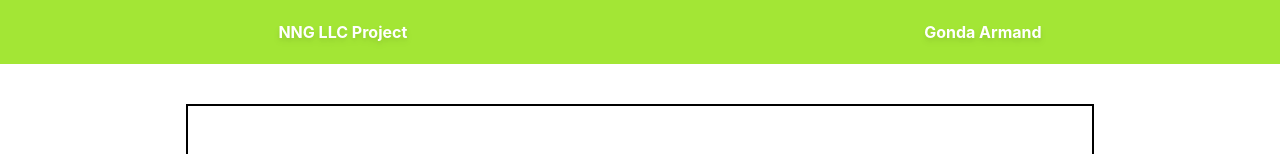
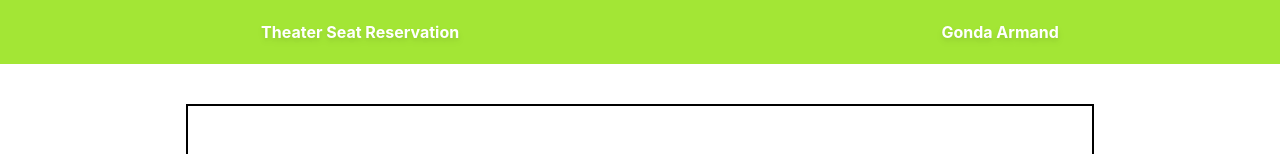
Before and after one commit to Xenonyy/nng-llc, a React (Create React App) app: page / in a window 1280 px wide. Shown: the top 154 px of the page. Built offline with nearby package versions, Linux system fonts and the light colour scheme.

Commit message:
feat: add new page title and header text

```diff
--- a/public/index.html
+++ b/public/index.html
@@ -7,7 +7,7 @@
     <meta name="theme-color" content="#000000" />
     <meta
       name="description"
-      content="Project for NNG LLC"
+      content="A theater seat reservation web app for."
     />
     <link
       href="https://fonts.googleapis.com/css2?family=Montserrat:wght@200;400;500;600;700&display=swap"
@@ -28,7 +28,7 @@
       work correctly both with client-side routing and a non-root public URL.
       Learn how to configure a non-root public URL by running `npm run build`.
     -->
-    <title>NNG LLC Project</title>
+    <title>Theater Seat Reservation</title>
   </head>
   <body>
     <noscript>You need to enable JavaScript to run this app.</noscript>
--- a/src/components/common/Header/header.tsx
+++ b/src/components/common/Header/header.tsx
@@ -4,7 +4,7 @@ const HeaderComponent = () => {
   return (
     <header className="h-16 w-full bg-lime-400 justify-around items-center flex flex-row">
       <h1 className="text-white font-bold mx-10 drop-shadow-md">
-        {'NNG LLC Project'}
+        {'Theater Seat Reservation'}
       </h1>
       <span className="text-white font-bold drop-shadow-md">
         {'Gonda Armand'}
```
